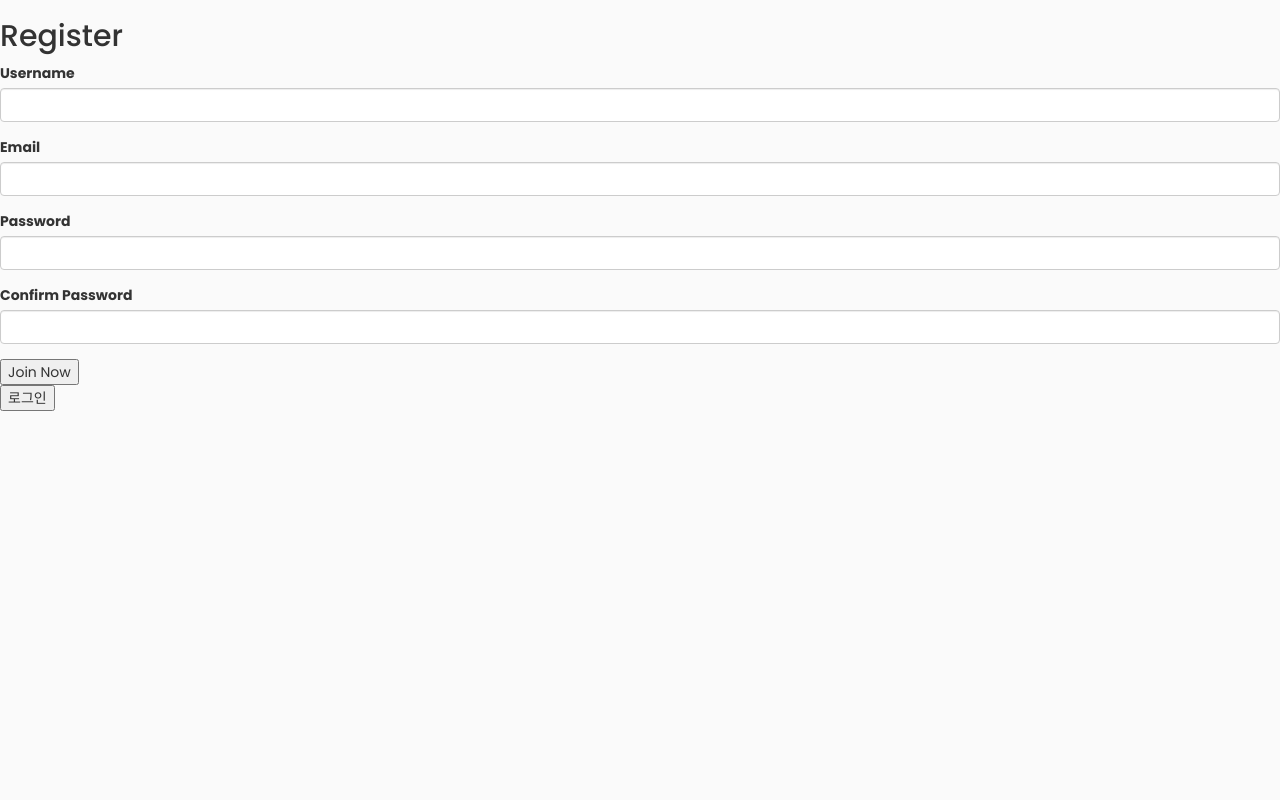
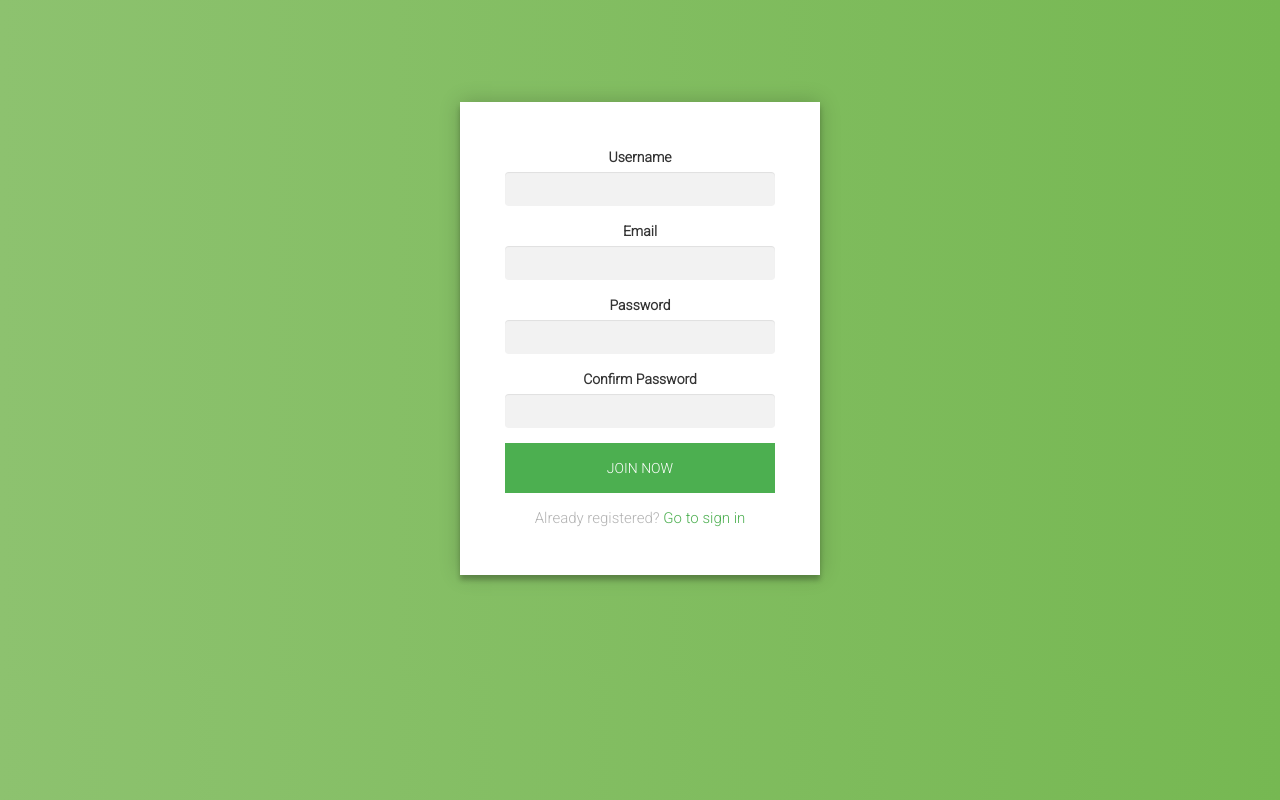
Before and after one commit to jimin-lee-mjl/library-archiving-service, a Flask app: page /auth/register in a window 1280 px wide. Run offline with Flask 2, Linux system fonts and the light colour scheme; some libraries are stand-ins or nearby versions.

Commit message:
customed auth pages and star ratings

```diff
--- a/error_msg.py
+++ b/error_msg.py
@@ -4,7 +4,7 @@ AUTH_ERROR = {
     'no_user': '존재하지 않는 사용자입니다.',
     'pw_not_match': '비밀번호가 일치하지 않습니다.',
     'pw_not_vaild': '비밀번호는 알파벳 소문자와 대문자, 숫자 중 한 가지와 특수문자를 포함해 10글자 이상이어야 합니다.',
-    'username_not_valid': '3글자 이상 15글자 이하로 작성해주세요.',
+    'username_not_valid': '3글자 이상 15글자 이하로 작성해주세요. 숫자나 특수문자가 들어가서는 안 됩니다.',
     'email_not_vaild': '이메일 형식이 유효하지 않습니다.'
 }
 
--- a/form.py
+++ b/form.py
@@ -5,6 +5,20 @@ from wtforms.validators import InputRequired, Length, EqualTo, ValidationError
 from email_validator import validate_email, EmailNotValidError
 from error_msg import AUTH_ERROR
 
+
+def username_checker(form, field):
+    username = field.data
+    min_length = 3
+    digit = re.compile('[0-9]+')
+    special = re.compile('\W+')
+    is_digit = digit.search(username)
+    is_special = special.search(username)
+    if len(username) < min_length:
+        raise ValidationError(AUTH_ERROR['username_not_valid'])
+    if is_digit or is_special:
+        raise ValidationError(AUTH_ERROR['username_not_valid'])
+    else:
+        pass
 
 def password_checker(form, field):
     password = field.data
@@ -15,11 +29,12 @@ def password_checker(form, field):
     special = re.compile('\W+')
     is_alphabet = alphabet.search(password)
     is_special = special.search(password)
-    if len(password) >= min_length:
-        if is_alphabet and is_special:
-            pass
+    if len(password) < min_length:
+        raise ValidationError(AUTH_ERROR['pw_not_vaild'])
+    elif not is_alphabet or not is_special:
+        raise ValidationError(AUTH_ERROR['pw_not_vaild'])
     else:
-        raise ValidationError(AUTH_ERROR['pw_not_vaild'])
+        pass
 
 
 def email_checker(form, field):
@@ -37,7 +52,7 @@ def email_checker(form, field):
 class RegisterForm(FlaskForm):
     username = StringField('Username', validators=[
         InputRequired(),
-        Length(min=3, max=15, message=AUTH_ERROR['username_not_valid'])
+        username_checker
     ])
     email = StringField('Email', validators=[
         InputRequired(),
--- a/static/book_detail.css
+++ b/static/book_detail.css
@@ -20,3 +20,7 @@
 p {
     font-weight: 500;
 }
+
+/* .panel.panel-info {
+    background-color: #76b852;
+} */
--- /dev/null
+++ b/static/login.css
@@ -0,0 +1,65 @@
+@import url(https://fonts.googleapis.com/css?family=Roboto:300);
+
+.login-page {
+  width: 360px;
+  padding: 8% 0 0;
+  margin: auto;
+}
+.form {
+  position: relative;
+  z-index: 1;
+  background: #FFFFFF;
+  max-width: 360px;
+  margin: 0 auto 100px;
+  padding: 45px;
+  text-align: center;
+  box-shadow: 0 0 20px 0 rgba(0, 0, 0, 0.2), 0 5px 5px 0 rgba(0, 0, 0, 0.24);
+}
+.form input {
+  font-family: "Roboto", sans-serif;
+  outline: 0;
+  background: #f2f2f2;
+  width: 100%;
+  border: 0;
+  margin: 0 0 15px;
+  padding: 15px;
+  box-sizing: border-box;
+  font-size: 14px;
+}
+.form button {
+  font-family: "Roboto", sans-serif;
+  text-transform: uppercase;
+  outline: 0;
+  background: #4CAF50;
+  width: 100%;
+  border: 0;
+  padding: 15px;
+  color: #FFFFFF;
+  font-size: 14px;
+  -webkit-transition: all 0.3 ease;
+  transition: all 0.3 ease;
+  cursor: pointer;
+}
+.form button:hover,.form button:active,.form button:focus {
+  background: #43A047;
+}
+.form .message {
+  margin: 15px 0 0;
+  color: #b3b3b3;
+  font-size: 15px;
+}
+.form .message a {
+  color: #4CAF50;
+  text-decoration: none;
+}
+
+body {
+  background: #76b852; /* fallback for old browsers */
+  background: -webkit-linear-gradient(right, #76b852, #8DC26F);
+  background: -moz-linear-gradient(right, #76b852, #8DC26F);
+  background: -o-linear-gradient(right, #76b852, #8DC26F);
+  background: linear-gradient(to left, #76b852, #8DC26F);
+  font-family: "Roboto", sans-serif;
+  -webkit-font-smoothing: antialiased;
+  -moz-osx-font-smoothing: grayscale;
+}
--- a/templates/auth/register.html
+++ b/templates/auth/register.html
@@ -1,22 +1,25 @@
 {% extends "bootstrap/base.html" %}
 {% import "bootstrap/wtf.html" as wtf %}
 
-<!-- {% block styles %}
+{% block styles %}
 {{super()}}
 <link rel="stylesheet"
-      href="{{url_for('static', filename='sidebar.css')}}">
-{% endblock %} -->
+      href="{{url_for('static', filename='login.css')}}">
+{% endblock %}
 {% block title %}Register{% endblock %}
 
 {% block content %}
-<form action="{{ url_for('auth.register') }}" method='POST'>
-    <h2>Register</h2>
-    {{ form.hidden_tag() }}
-    <p>{{ wtf.form_field(form.username) }}</p>
-    <p>{{ wtf.form_field(form.email) }}</p>
-    <p>{{ wtf.form_field(form.password) }}</p>
-    <p>{{ wtf.form_field(form.repeat_pw) }}</p>
-    <button class="submit">Join Now</button>
-</form>
-<a href="{{ url_for('auth.login') }}"><button>로그인</button></a>
+<div class="login-page">
+    <div class="form">
+        <form class="login-form" action="{{ url_for('auth.register') }}" method='POST'>
+            {{ form.hidden_tag() }}
+            {{ wtf.form_field(form.username) }}
+            {{ wtf.form_field(form.email) }}
+            {{ wtf.form_field(form.password) }}
+            {{ wtf.form_field(form.repeat_pw) }}
+            <button class="submit">join now</button>
+            <p class="message">Already registered? <a href="{{ url_for('auth.login') }}">Go to sign in</a></p>
+        </form>
+    </div>
+</div>
 {% endblock %}
--- a/templates/book_detail.html
+++ b/templates/book_detail.html
@@ -25,14 +25,13 @@
         <p>ISBN {{ book.isbn }}</p>
         <p>현재 {{ book.available }}권 남음</p>
         <a href="{{ book.link }}">
-            <button type="button" class="btn btn-link"><p>웹 페이지 바로가기</p></button>
+            <button type="button" class="btn btn-link custom-link"><p>웹 페이지 바로가기</p></button>
         </a>
     </div>
 </div>
 <p>{{ book.description }}</p>
 
 <!-- comment -->
-<h1>한줄평</h1>
 <div class="comment_field-wrapper">
 <div class="container pb-cmnt-container">
     <div class="row">
@@ -48,7 +47,7 @@
                             <button class="btn" type="button"><span class="fa fa-microphone fa-lg"></span></button>
                             <button class="btn" type="button"><span class="fa fa-music fa-lg"></span></button> -->
                         </div>
-                        <input class="btn btn-primary pull-right" type="submit" value="한줄평 남기기">
+                        <input class="btn btn-primary pull-right custom-btn" type="submit" value="한줄평 남기기">
                     </form>
                 </div>
             </div>
--- a/templates/layout.html
+++ b/templates/layout.html
@@ -16,7 +16,7 @@
         </div>
 
         <ul class="list-unstyled components">
-            <p>Dummy Heading</p>
+            <p>Have a lovely day</p>
             <li class="active">
                 <a href="{{ url_for('dashboard') }}">Dashboard</a>
             </li>
@@ -30,7 +30,7 @@
                 <a href="#pageSubmenu" data-toggle="collapse" aria-expanded="false" class="dropdown-toggle">Archives</a>
                 <ul class="collapse list-unstyled" id="pageSubmenu">
                     <li>
-                        <a href="{{ url_for('personal.personal_rental') }}">Book Archive</a>
+                        <a href="{{ url_for('personal.book_archive') }}">Book Archive</a>
                     </li>
                     <li>
                         <a href="#">Movie Archive</a>
@@ -38,7 +38,7 @@
                 </ul>
             </li>
             <li>
-                <a href="#">Profile</a>
+                <a href="{{ url_for('personal.personal_rental') }}">Current Rentals</a>
             </li>
             <li>
                 <a href="#">Feedback</a>
```
Also changed, not shown: static/sidebar.css (+25 -12 lines), templates/auth/login.html (+14 -11 lines), templates/book_archive.html (added, +27 -0 lines), templates/book_main.html (+4 -3 lines), templates/rating.html (added, +10 -0 lines), views/personal.py (+8 -0 lines).
